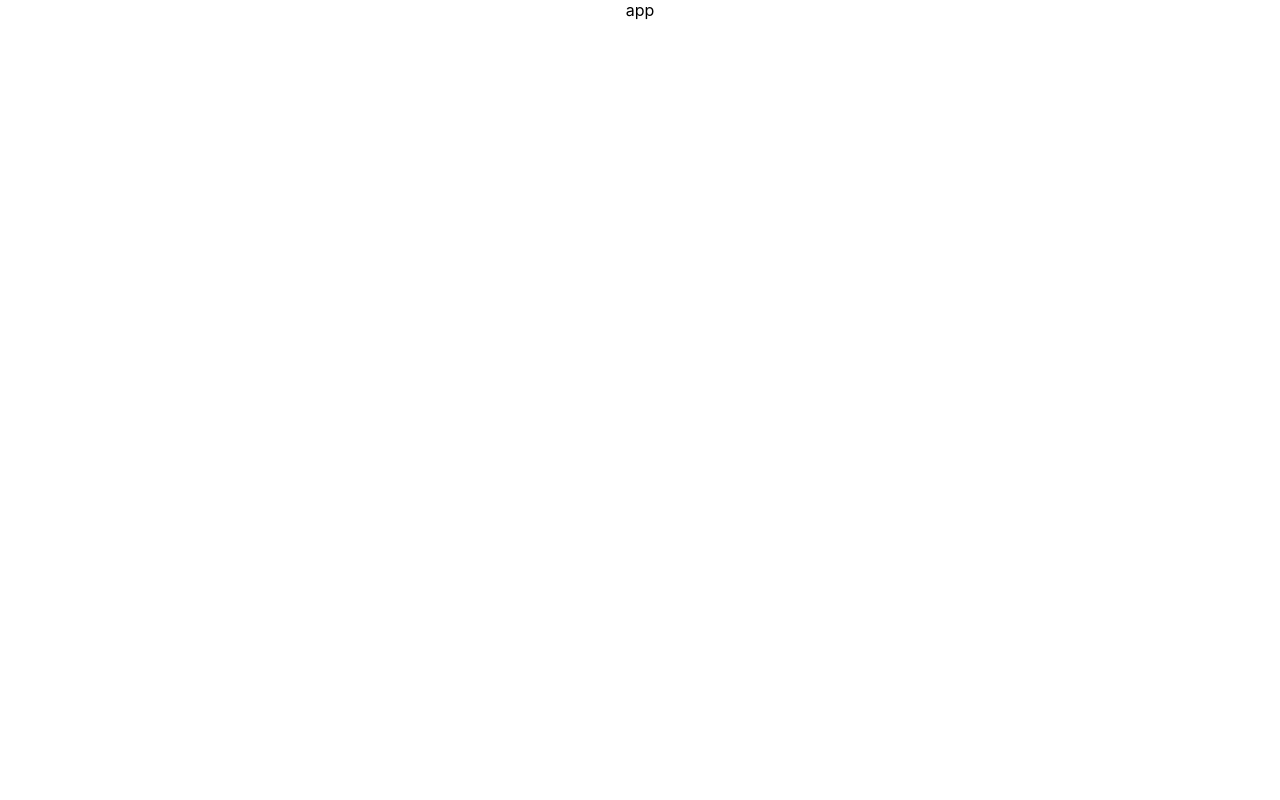
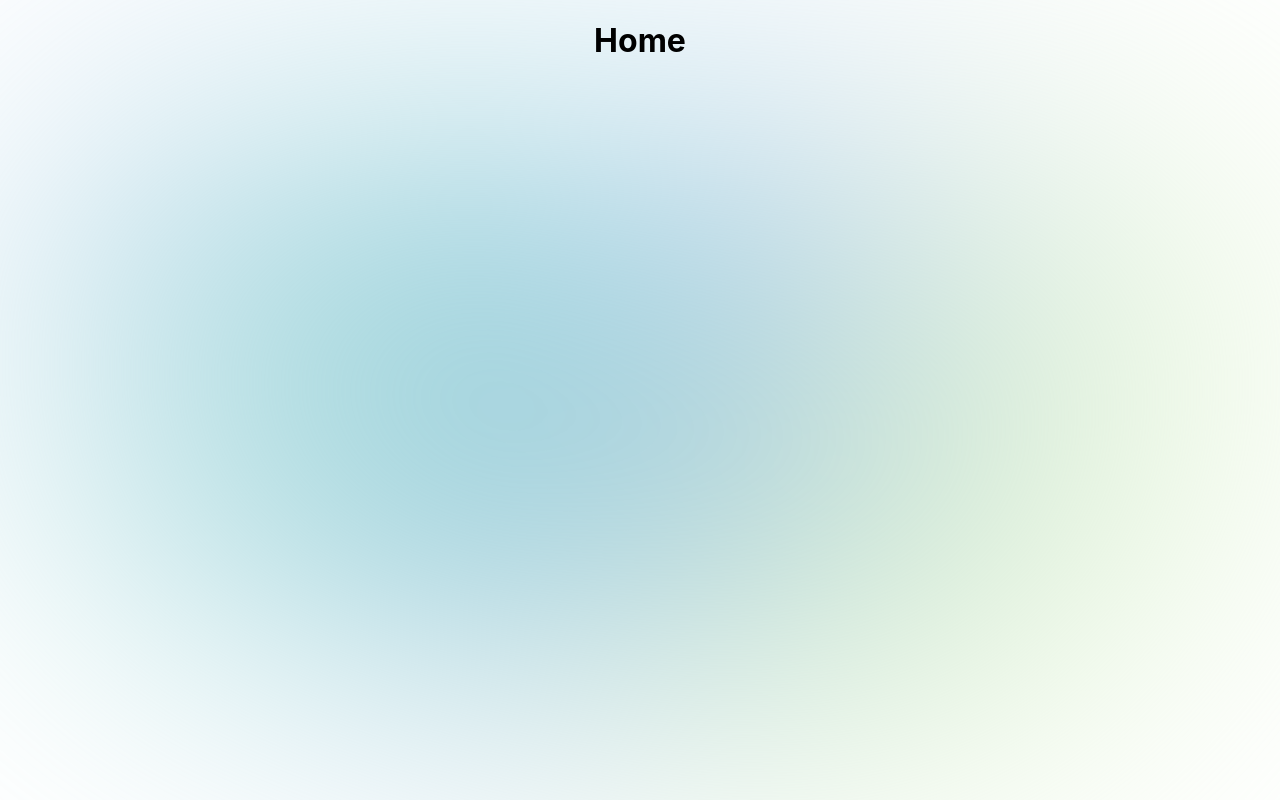
Before and after one commit to mehmetyilmaz001/mozio-challenge-ui, a React (Create React App) app: page / in a window 1280 px wide. Built offline with nearby package versions, Linux system fonts and the light colour scheme.

Commit message:
Created public layout

```diff
--- a/src/App.tsx
+++ b/src/App.tsx
@@ -2,12 +2,13 @@ import React from 'react';
 import logo from './logo.svg';
 import { ConfigProvider } from 'antd';
 import './App.css';
+import Home from './containers/home/Home';
 
 function App() {
   return (
     <ConfigProvider theme={{ token: { colorPrimary: '#00b96b' } }}>
       <div className="App">
-          app
+          <Home />
         </div>
     </ConfigProvider>
   );
--- a/src/assets/styles/colors.scss
+++ b/src/assets/styles/colors.scss
@@ -5,3 +5,4 @@ $accent-color: #FF0000;
 $border-color: #E5E7EB;
 $background-color: #FFF;
 $primary-text-color: #374151;
+$bg-color: #FFF;
--- /dev/null
+++ b/src/containers/home/Home.tsx
@@ -0,0 +1,12 @@
+import React from 'react'
+import PublicLayout from '../../layouts/PublicLayout'
+
+const Home = () => {
+    return (
+        <PublicLayout>
+            <h1>Home</h1>
+        </PublicLayout>
+    )
+}
+
+export default Home
--- /dev/null
+++ b/src/layouts/PublicLayout/index.tsx
@@ -0,0 +1,16 @@
+import React from 'react';
+import './styles.scss';
+
+interface IProps {
+    children: React.ReactNode;
+}
+
+const PublicLayout = (props: IProps) => {
+    return (
+        <div className='public-layout'>
+            {props.children}
+        </div>
+    )
+}
+
+export default PublicLayout;
--- /dev/null
+++ b/src/layouts/PublicLayout/styles.scss
@@ -0,0 +1,10 @@
+@import '../../assets/styles/colors.scss';
+
+.public-layout {
+    background: $bg-color url('../../assets/images/bg.svg') no-repeat center center fixed;
+    min-height: 100vh;
+    display: flex;
+    flex-direction: column;
+    justify-content: space-between;
+    align-items: center;
+}
```
